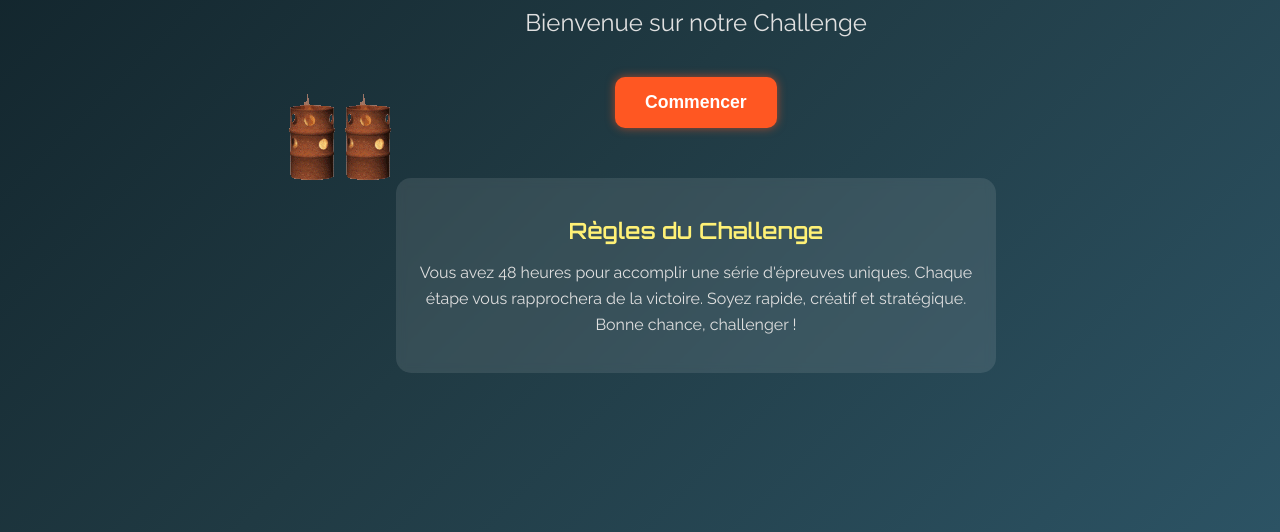
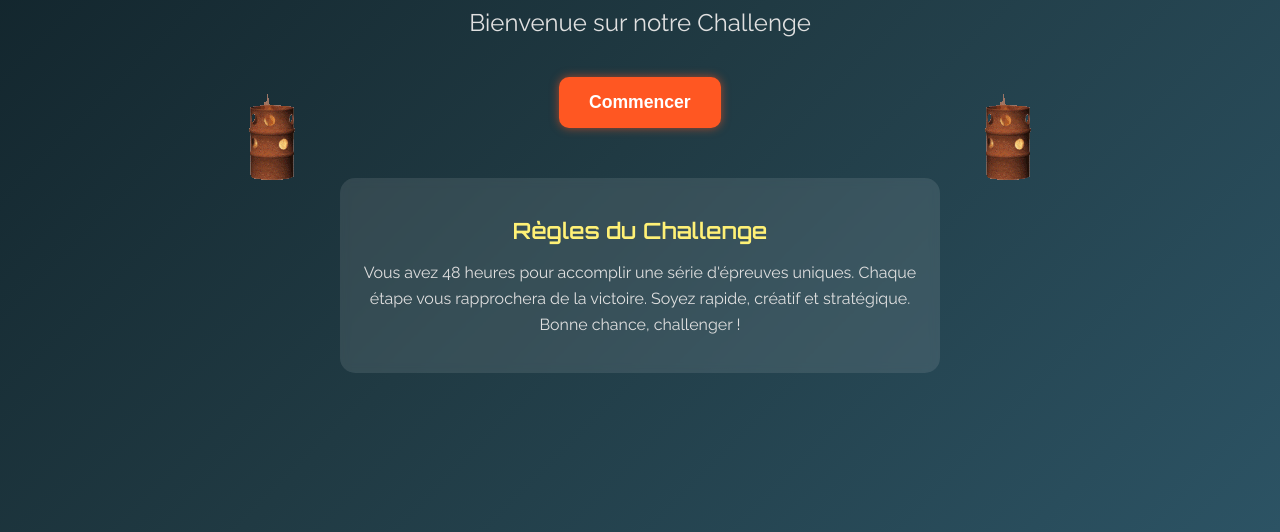
Before and after one commit to TomBallauri/Challenge48h, a website: page Start.html in a window 1280 px wide. Shown: the part 268-800 px from the top of the page. Drawn offline with nearby package versions, Linux system fonts and the light colour scheme.

Commit message:
update start

```diff
--- a/Start.html
+++ b/Start.html
@@ -111,9 +111,8 @@
     <img class="gif-container gif-left" src="../Assets/feu.gif" alt="feu gauche">
 
     <!-- GIF feu droite -->
-  <img class="gif-container gif-right" src="../Assets/feu.gif" alt="feu droite">
 
-  <div class="container">
+    <div class="container" style="margin: 0 5vh 0 5vh;">
       <h1 class="animate__animated animate__fadeInDown">Challenge 48H</h1>
       <p class="subtext animate__animated animate__fadeIn">Bienvenue sur notre Challenge</p>
       <button class="btn-start animate__animated animate__pulse animate__infinite" onclick="window.location.href='Snake.html'">
@@ -129,5 +128,6 @@
         </div>
     </div>
 
+    <img class="gif-container gif-right" src="../Assets/feu.gif" alt="feu droite">
 </body>
 </html>
```
Lines whose indentation alone changed are shown as unchanged.
